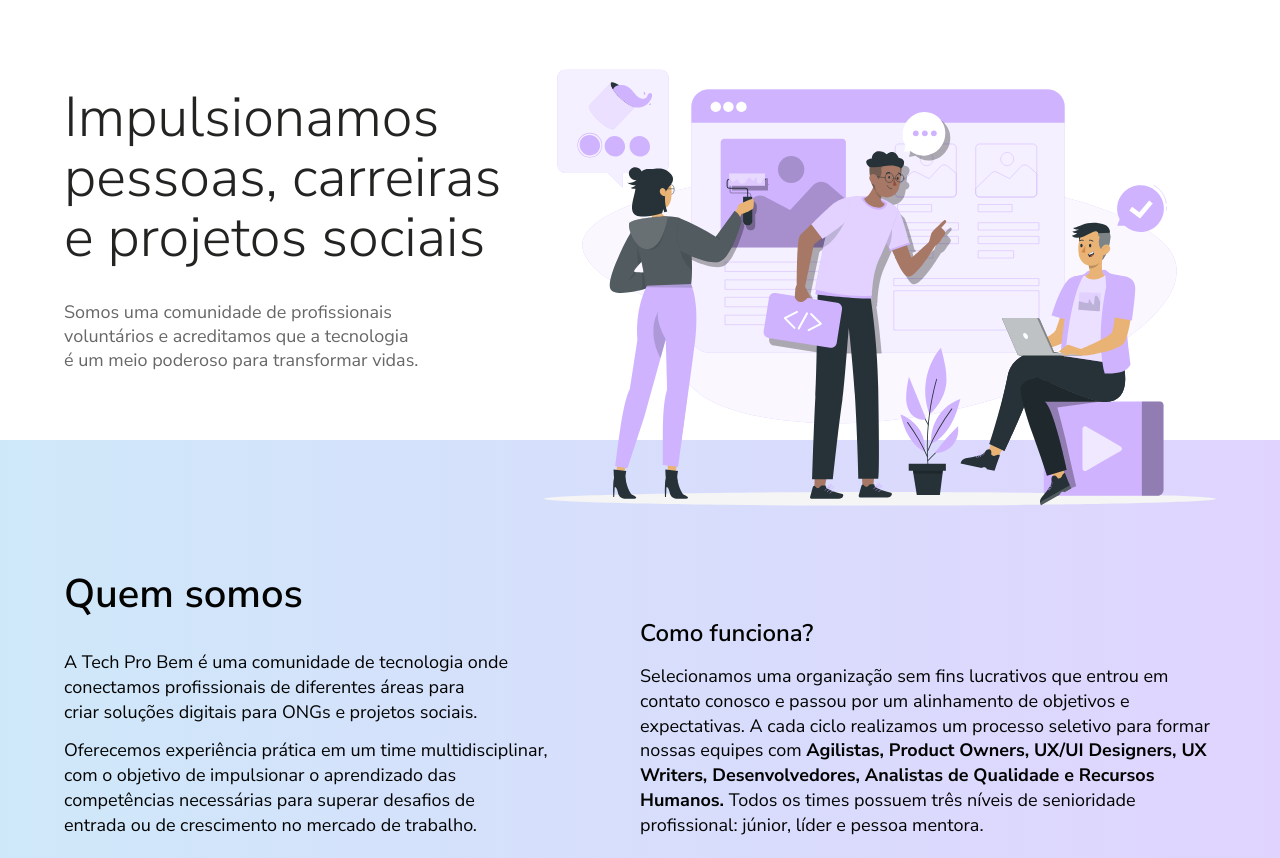
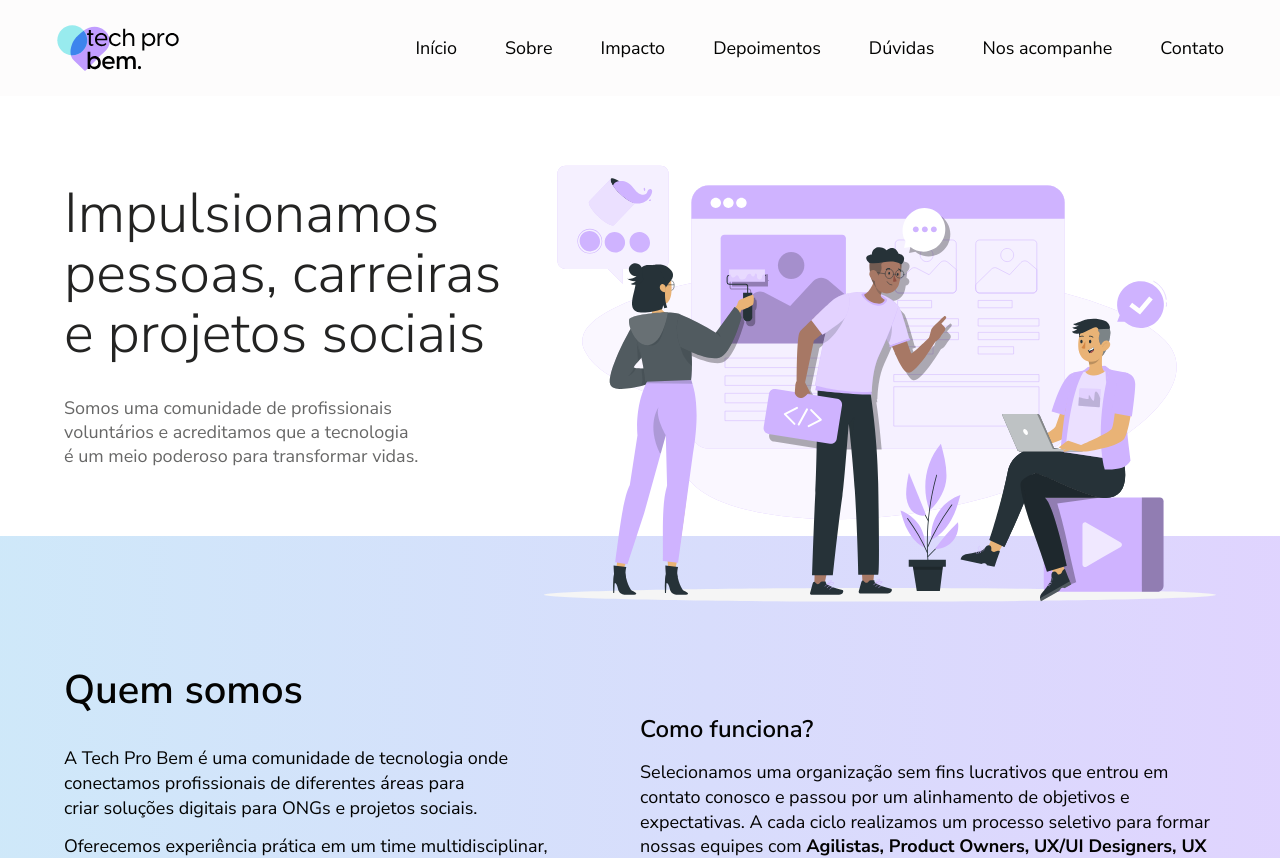
Before and after one commit to tech-pro-bem/institutional-tech-pro-bem, a Next.js app: page / in a window 1280 px wide. Shown: the top 858 px of the page. Built offline with nearby package versions, Linux system fonts and the light colour scheme.

Commit message:
feat: show header

```diff
--- a/app/page.tsx
+++ b/app/page.tsx
@@ -1,11 +1,11 @@
-// import { Header } from './components/Header'
+import { Header } from './components/Header'
 import { SessionBegin } from './components/SessionBegin'
 import { SessionAboutUs } from './components/SessionAboutUs'
 
 export default function Home() {
   return (
     <>
-{/*       <Header /> */}
+      <Header />
       <main>
         <SessionBegin />
         <SessionAboutUs />
```
